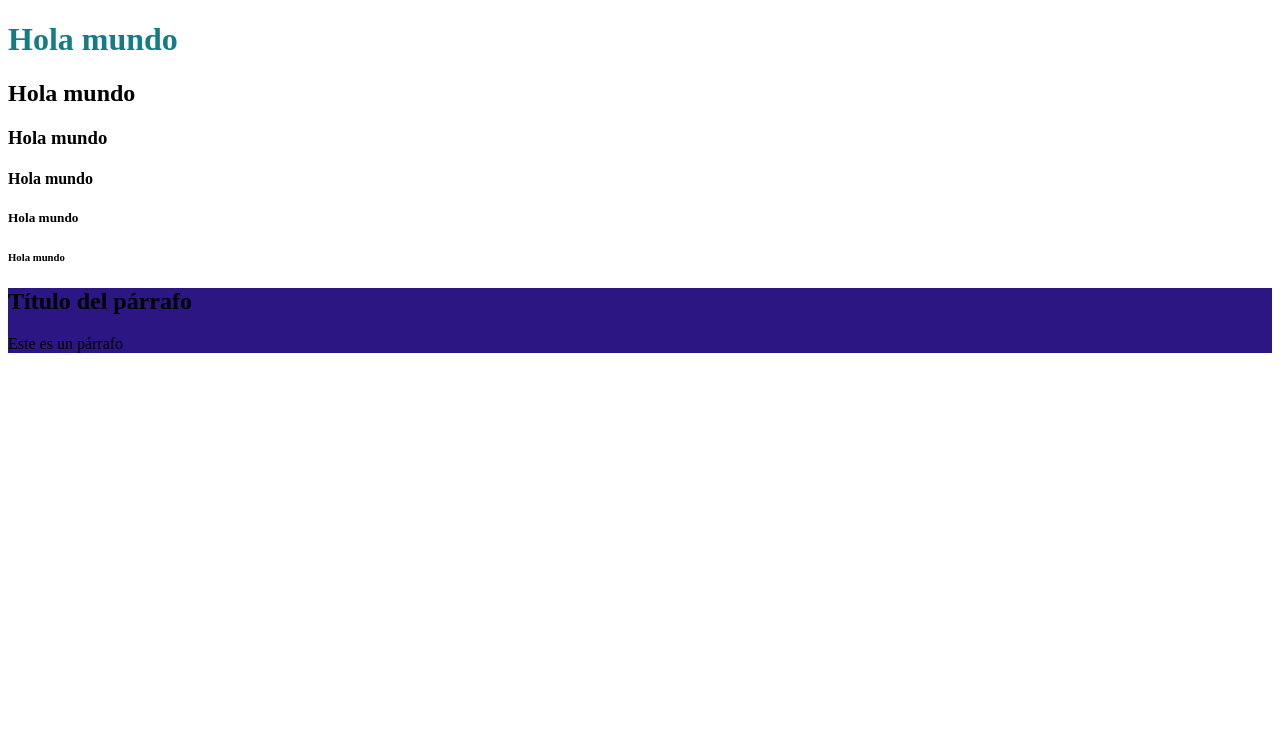
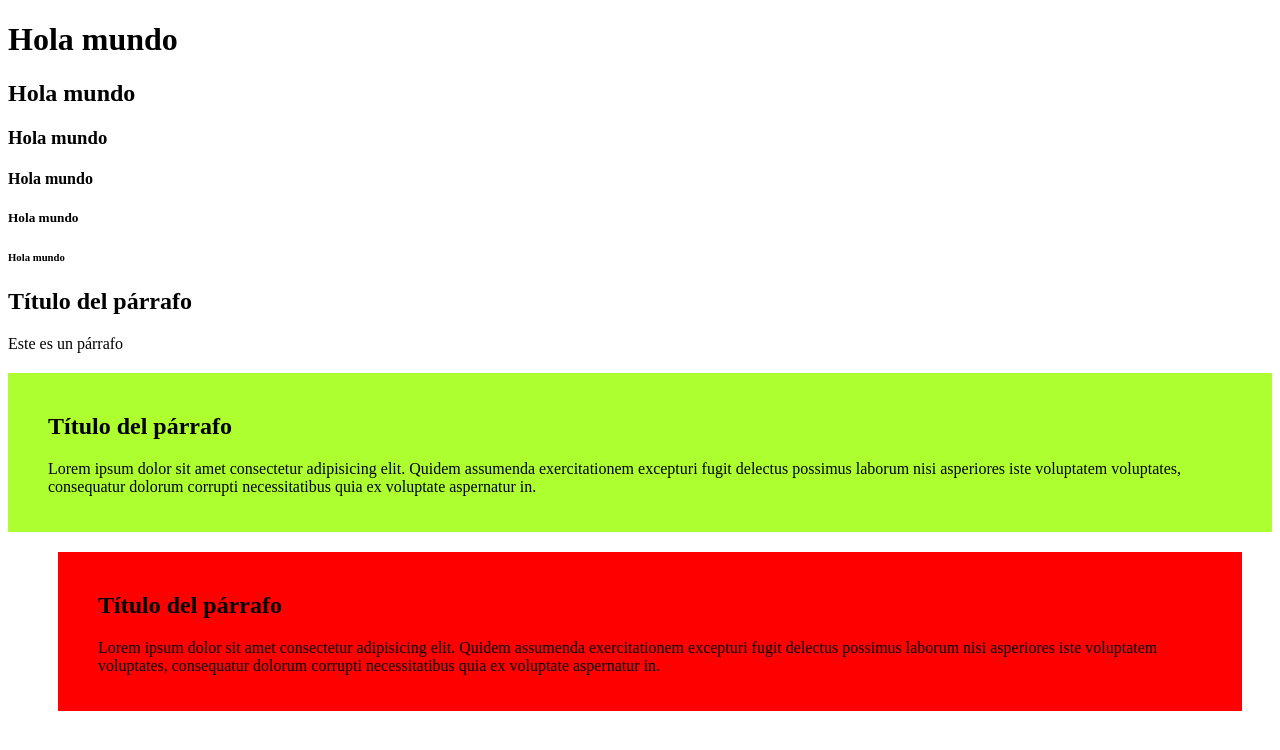
Before and after one commit to acastillorobles77/AW_TIID222, a PHP site: page / in a window 1280 px wide. Shown: the top 750 px of the page. Run offline with PHP 8.4, Linux system fonts and the light colour scheme.

Commit message:
Se trabajó con CSS
Signed-off-by: Angel Castillo <acastillorobles77@gmail.com>

```diff
--- a/index.php
+++ b/index.php
@@ -26,5 +26,16 @@ echo "Hola mundo!";
         <p>Este es un párrafo</p>
 
     </div>
+
+    <div class="seccion">
+        <h2>Título del párrafo</h2>
+        <p>Lorem ipsum dolor sit amet consectetur adipisicing elit. Quidem assumenda exercitationem excepturi fugit delectus possimus laborum nisi asperiores iste voluptatem voluptates, consequatur dolorum corrupti necessitatibus quia ex voluptate aspernatur in.</p>
+    </div>
+
+    <div class="seccion2">
+        <h2>Título del párrafo</h2>
+        <p>Lorem ipsum dolor sit amet consectetur adipisicing elit. Quidem assumenda exercitationem excepturi fugit delectus possimus laborum nisi asperiores iste voluptatem voluptates, consequatur dolorum corrupti necessitatibus quia ex voluptate aspernatur in.</p>
+    </div>
+
 </body>
 </html>
--- a/styles.css
+++ b/styles.css
@@ -1,9 +1,22 @@
-h1
+.seccion
 {
-    color: #167c84;
+    background-color: greenyellow;
+    padding: 20px 40px; /* padding: arriba/abajo derecha/izquierda */
+    margin: 20px 0px 20px 0px;
+
+    border: 10px hidden black;
 }
 
-div
+.seccion2
 {
-    background-color: #2c1684;
+    background-color: red;
+    padding-top: 20px;
+    padding-right: 40px;
+    padding-bottom: 20px;
+    padding-left: 40px;
+
+    margin-top: 20px;
+    margin-left: 50px;
+    margin-right: 30px;
+    margin-bottom: 40px;
 }
```
